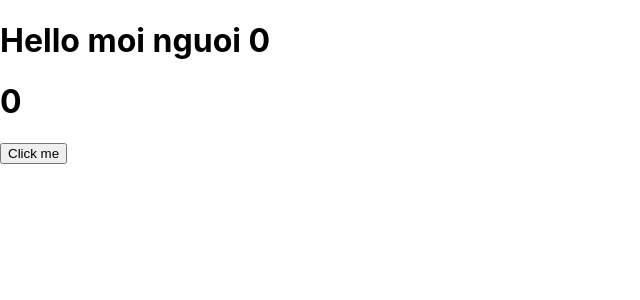
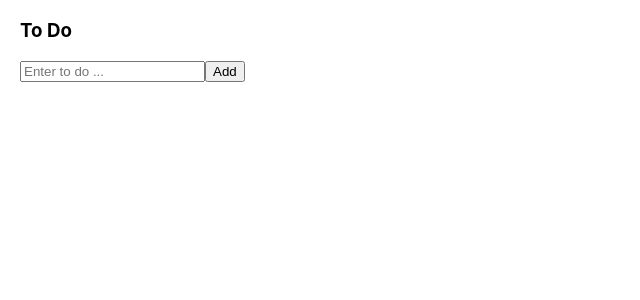
Before and after one commit to GiaTrong/learnReactjs, a React (Create React App) app: page / in a window 1280 px wide. Shown: the top 300 px of the page, without its empty margins (0-640 px from the left). Built offline with nearby package versions, Linux system fonts and the light colour scheme.

Commit message:
feat: học react reducer

```diff
--- a/src/App.js
+++ b/src/App.js
@@ -1,22 +1,107 @@
-import './App.css';
-import {useState} from 'react'
-import Hello from './Hello';
+import "./App.css";
+import { useReducer, useRef } from "react";
+// 1. Init state
+const initState = {
+  job: "",
+  jobs: [],
+};
+
+// 2. Actions
+const SET_JOB = "set_job";
+const ADD_JOB = "add_job";
+const DELETE_JOB = "delete_job";
+
+const setJob = (payload) => {
+  return {
+    type: SET_JOB,
+    payload,
+  };
+};
+
+const addJob = (payload) => {
+  return {
+    type: ADD_JOB,
+    payload,
+  };
+};
+
+const deleteJob = (payload) => {
+  return {
+    type: DELETE_JOB,
+    payload,
+  };
+};
+
+// 3. Reducer
+const reducer = (state, action) => {
+  console.log(state);
+  console.log(action);
+
+  switch (action.type) {
+    case SET_JOB:
+      return {
+        ...state,
+        job: action.payload,
+      };
+    case ADD_JOB:
+      return {
+        ...state,
+        jobs: [...state.jobs, action.payload],
+      };
+    case DELETE_JOB:
+      let newState = [...state.jobs];
+
+      newState.splice(action.payload, 1);
+
+      return {
+        ...state,
+        jobs: [...newState],
+      };
+
+    default:
+      throw new Error("Invalid action");
+  }
+};
+
+// 4. Dispatch
 
 function App() {
-  const [count, setCount] = useState(0)
+  const [state, dispatch] = useReducer(reducer, initState);
+  const inputRef = useRef();
 
-  const increase = () => {
-    setCount(count + 1);
-  }
+  const { job, jobs } = state;
+
+  const handleSubmit = () => {
+    dispatch(addJob(job));
+
+    state.job = "";
+
+    inputRef.current.focus();
+  };
+
   return (
     <>
-    {/* nó sẽ không bị thay đổi khi props của nó ko thay đổi  */}
-    <Hello count={count}/>
-    {/* count ở đây là props truyền vào, nó sẽ re-render chỉ cần 1 TRONG NHIỀU props thay đổi */}
+      <div style={{ padding: "0 20px" }}>
+        <h3>To Do</h3>
+        <input
+          ref={inputRef}
+          value={job}
+          placeholder="Enter to do ..."
+          onChange={(e) => {
+            dispatch(setJob(e.target.value));
+          }}
+        />
 
-    <h1>{count}</h1>
+        <button onClick={handleSubmit}>Add</button>
 
-    <button onClick={increase}>Click me</button>
+        <ul>
+          {jobs.map((item, index) => (
+            <li key={index}>
+              {item} <span onClick={() => dispatch(deleteJob(index))}>x</span>
+            </li>
+          ))}
+        </ul>
+      </div>
     </>
   );
 }
--- a/src/Hello.js
+++ b/src/Hello.js
@@ -1,9 +1,15 @@
 import { memo } from "react";
 
-function Hello({count}) {
+function Hello(props) {
   console.log("re-render");
 
-  return <h1>Hello moi nguoi {count}</h1>;
+  return (
+    <>
+      <h1>Hello moi nguoi </h1>
+
+      <button onClick={props.onIncrease}>Click me</button>
+    </>
+  );
 }
 
 // truyền memo vào đây để biến cái component thành component cấp cao
```
